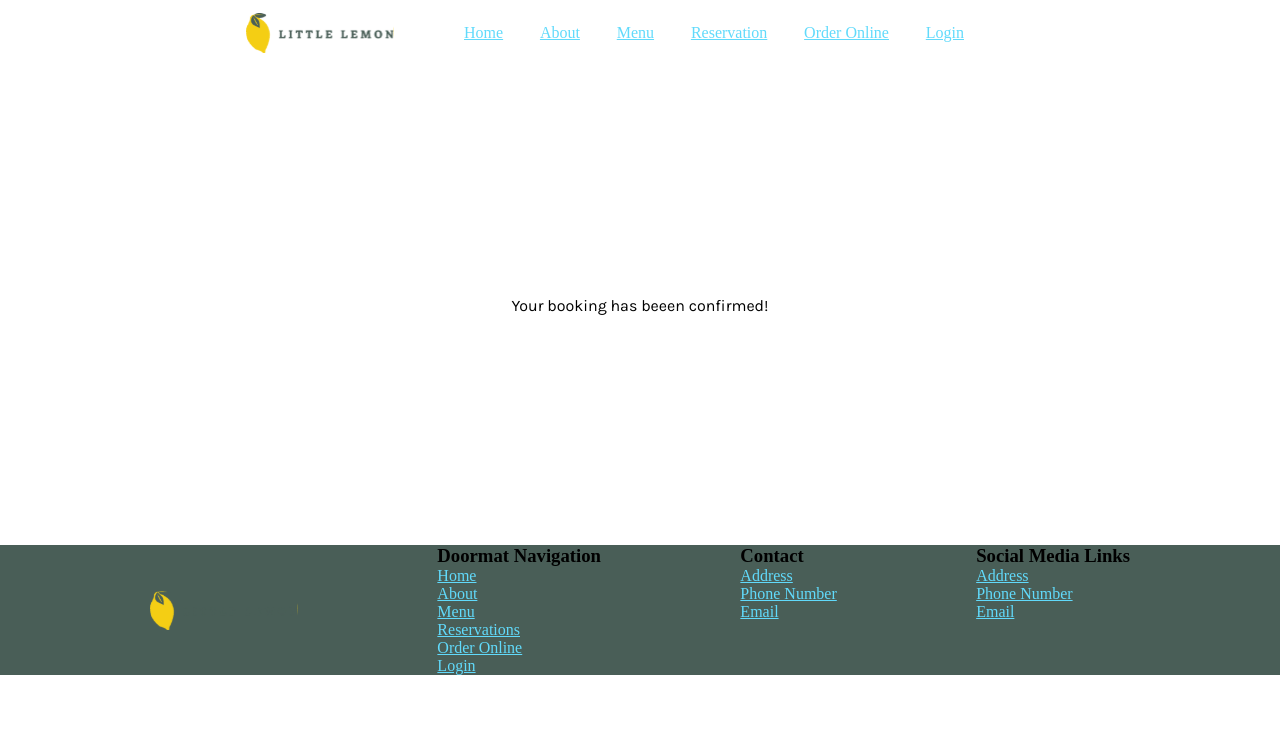
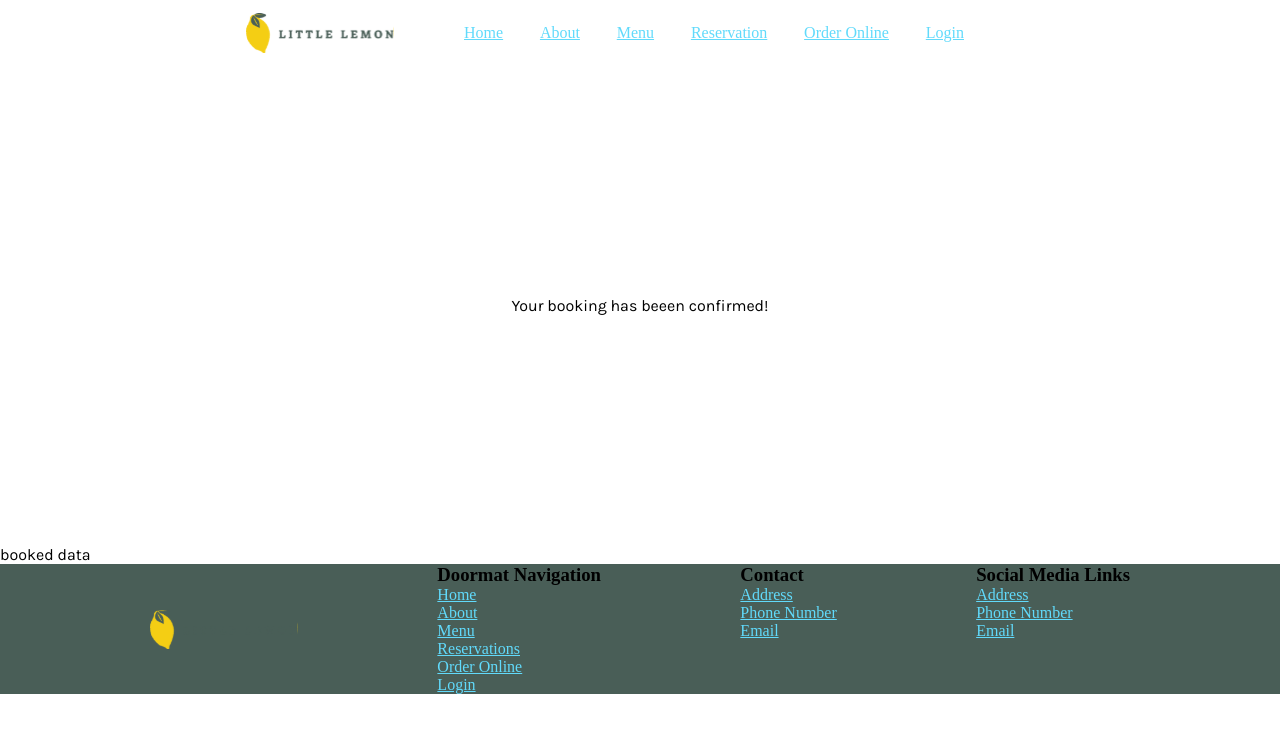
Before and after one commit to HesamMarshal/little-lemon, a React (Create React App) app: page /confirm in a window 1280 px wide. Shown: the top 732 px of the page. Built offline with nearby package versions, Linux system fonts and the light colour scheme; a web font is replaced by a local one.

Commit message:
Show the booked date and times

```diff
--- /dev/null
+++ b/src/components/Booking/Booked.jsx
@@ -0,0 +1,31 @@
+import { useEffect, useState } from "react";
+
+const Booked = () => {
+  const [bookingData, setBookingData] = useState([]);
+
+  useEffect(() => {
+    const bookingData = JSON.parse(localStorage.getItem("bookingData"));
+    if (bookingData) {
+      setBookingData(bookingData);
+    }
+  }, []);
+
+  return (
+    <section id="boooked">
+      booked data
+      {bookingData.map((item) => {
+        // TODO : show as table
+        return (
+          <div>
+            <p>{item.resDate}</p>
+            <p>{item.resTime}</p>
+            <p>{item.guests}</p>
+            <p>{item.occasion}</p>
+          </div>
+        );
+      })}
+    </section>
+  );
+};
+
+export default Booked;
--- a/src/pages/BookingPage.js
+++ b/src/pages/BookingPage.js
@@ -6,6 +6,7 @@ import "./bookingPage.css";
 import { useEffect, useReducer, useState } from "react";
 import { fetchAPI, submitAPI } from "../api/WebApi";
 import { useNavigate } from "react-router-dom";
+import Booked from "../components/Booking/Booked";
 
 const BookingPage = () => {
   const navigate = useNavigate();
@@ -32,7 +33,7 @@ const BookingPage = () => {
     if (result) {
       const oldBooking = [...bookingData];
       oldBooking.push(formData);
-      console.log(oldBooking);
+      // console.log(oldBooking);
       setBookingData(oldBooking);
 
       navigate("/confirm");
@@ -56,6 +57,7 @@ const BookingPage = () => {
           submitForm={submitForm}
         />
       </section>
+      <Booked />
       <Footer />
     </>
   );
--- a/src/pages/ConfirmedBookingPage.jsx
+++ b/src/pages/ConfirmedBookingPage.jsx
@@ -1,3 +1,4 @@
+import Booked from "../components/Booking/Booked";
 import ConfirmedBooking from "../components/Booking/ConfirmedBooking";
 import Footer from "../components/Footer";
 import Header from "../components/Header";
@@ -7,6 +8,7 @@ const ConfirmedBookingPage = () => {
     <>
       <Header />
       <ConfirmedBooking />
+      <Booked />
       <Footer />
     </>
   );
```
